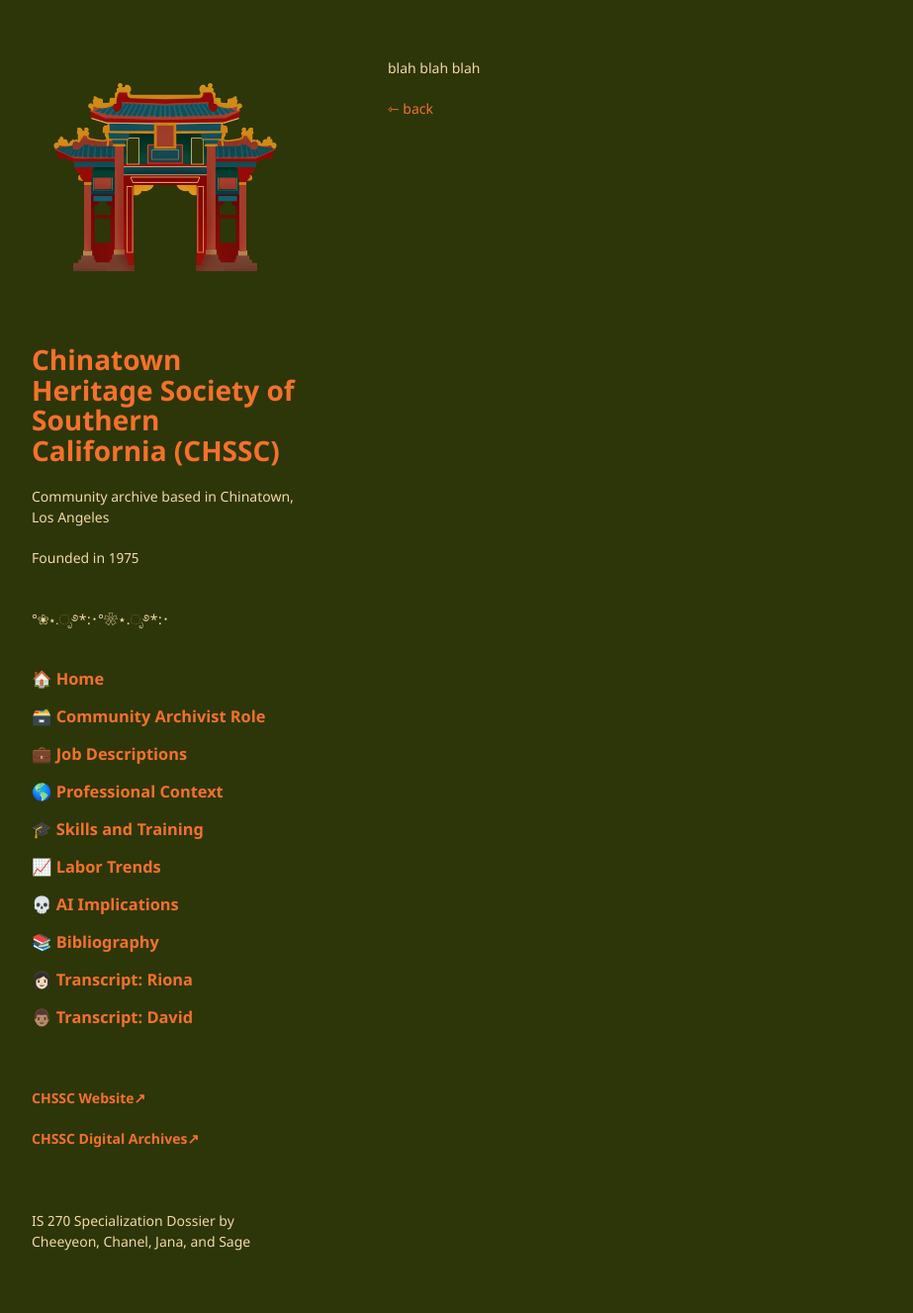
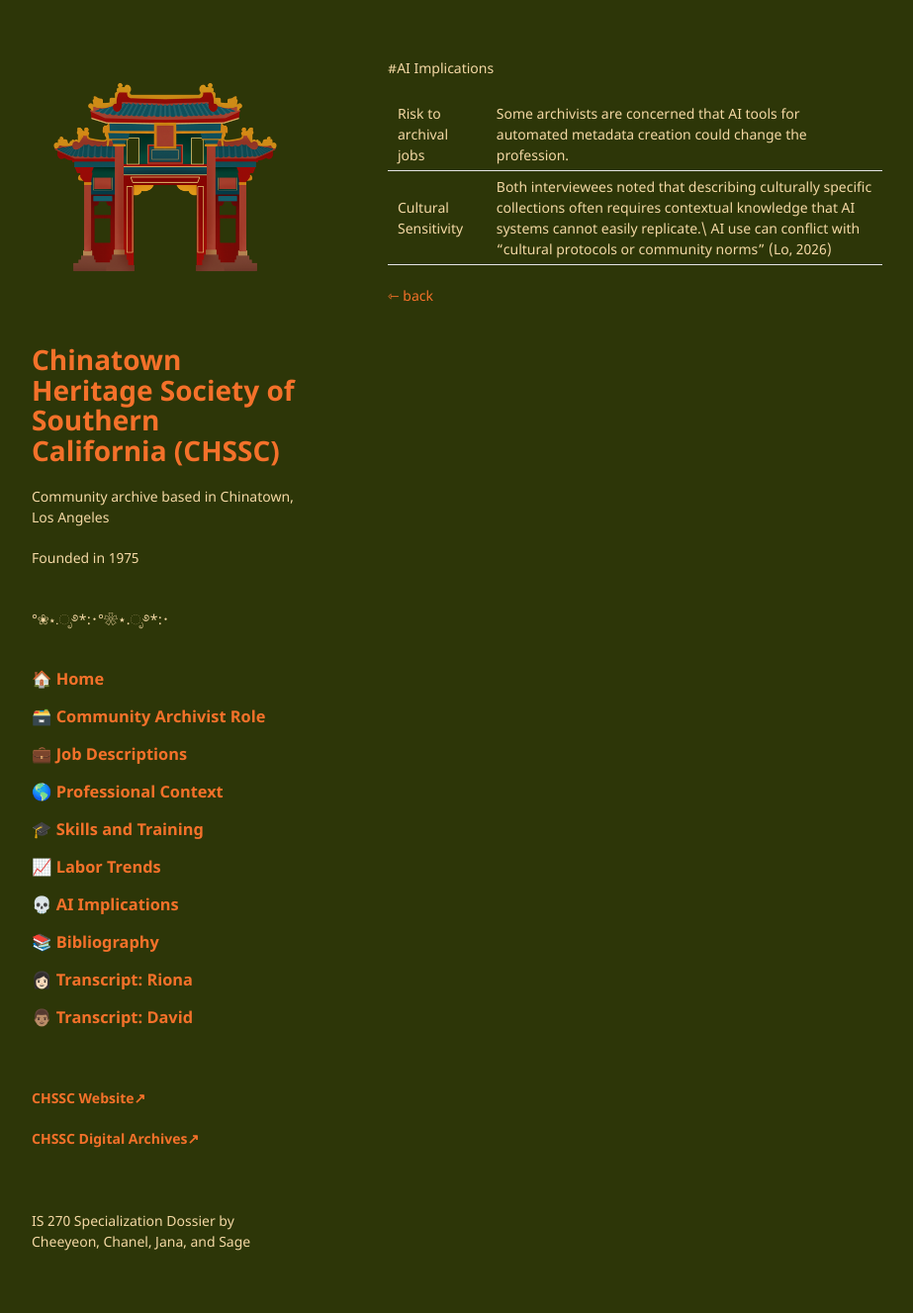
Before and after one commit to chaanelly/IS270-CHSSC, a Jekyll site: the page built from pages/AI-implications.md, in a window 1280 px wide. Shown: the whole page at 99% size, without its empty margins (178-1101 px from the left). Built offline with Jekyll 4.4.1, drawn with Linux system fonts in a browser that asks for light colours; our own code applies the rules of GitHub Pages for plain Markdown files.

Commit message:
Update AI-implications.md

```diff
--- a/pages/AI-implications.md
+++ b/pages/AI-implications.md
@@ -1,3 +1,7 @@
-blah blah blah
+#AI Implications
+
+| Risk to archival jobs  | Some archivists are concerned that AI tools for automated metadata creation could change the profession.  |
+| Cultural Sensitivity  | Both interviewees noted that describing culturally specific collections often requires contextual knowledge that AI systems cannot easily replicate.\ AI use can conflict with “cultural protocols or community norms” (Lo, 2026)  |
+
 
 [⇽ back](../index.md)
```
